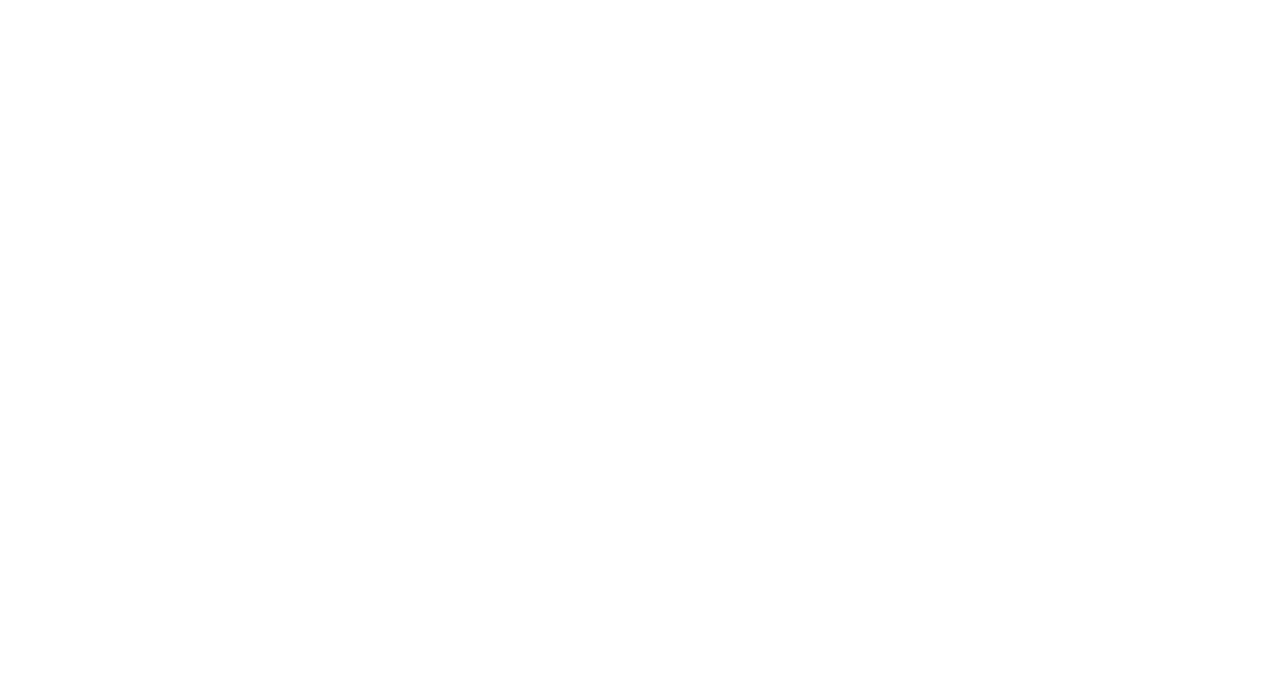
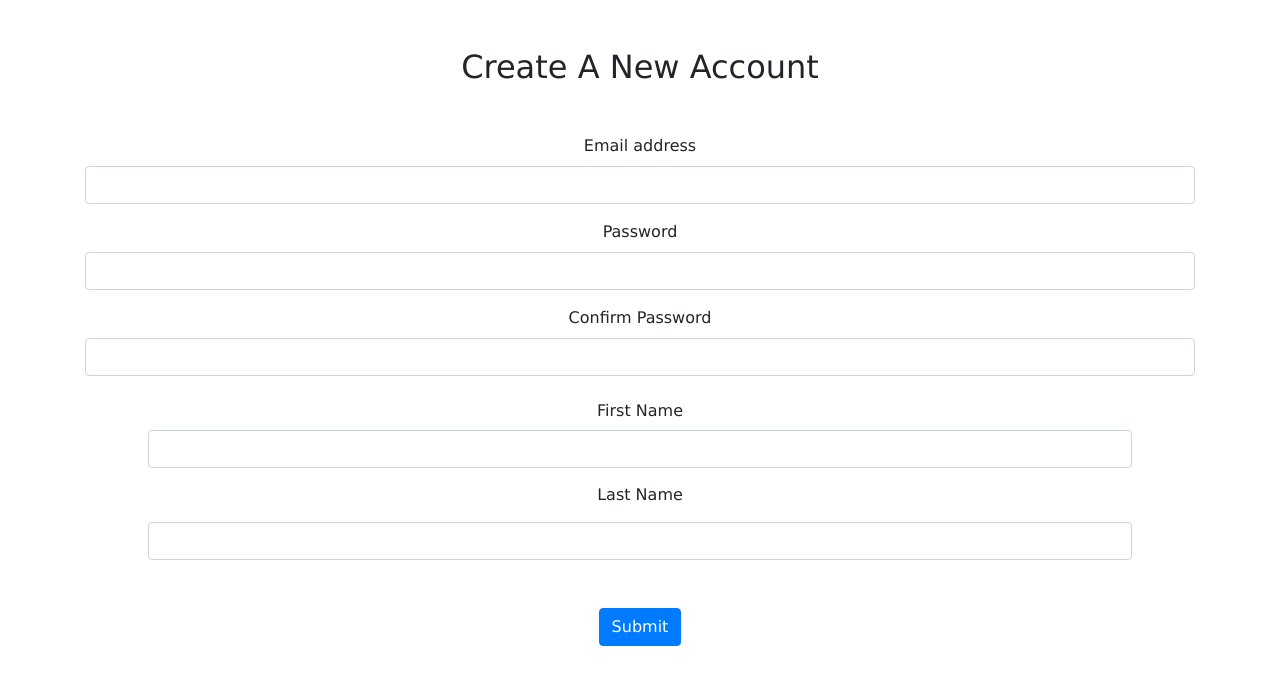
Before and after one commit to hmgreen44/Vacation-Planner, a React (Create React App) app: page /registration in a window 1280 px wide. Shown: the top 684 px of the page. Built offline with nearby package versions, Linux system fonts and the light colour scheme.

Commit message:
added registration

```diff
--- a/src/App.js
+++ b/src/App.js
@@ -1,5 +1,6 @@
 import './App.css';
 import LandingPage from './components/LandingPage'
+import RegisterPage from './components/RegisterPage'
 import { useState, useEffect } from 'react'
 import {
   BrowserRouter as Router,
@@ -17,6 +18,9 @@
             <LandingPage />
           </Route>
         </Switch>
+        <Route path="/registration/">
+          <RegisterPage />
+        </Route>
       </Router>
     </div>
   );
--- a/src/components/LandingPage.js
+++ b/src/components/LandingPage.js
@@ -24,7 +24,7 @@
                     <div className="col-md-12 col-sm-12">
                         <div className="card bg-translucent text-dark border-0">
                             <p className="card-text">Don't have an account?</p>
-                                <Link to="/RegisterPage/">
+                            <Link to="/registration/">
                                 Register Here</Link>
                         </div>
                     </div>
--- a/src/components/RegisterPage.js
+++ b/src/components/RegisterPage.js
@@ -0,0 +1,48 @@
+import { Link } from "react-router-dom"
+
+export default function RegisterPage(props) {
+
+    return (
+        <div className="row text-center mb-4 mt-5">
+            <div className="col-md-12 col-sm-12">
+                <h2>Create A New Account</h2>
+                <div className="row text-center mb-4 mt-5">
+                    <div className="col-md-12 col-sm-12">
+                        <form>
+                            <div class="mb-3">
+                                <label for="exampleInputEmail1" class="form-label">Email address</label>
+                                <input type="email" class="form-control" id="exampleInputEmail1" aria-describedby="emailHelp" />
+                                <div id="emailHelp" class="form-text"></div>
+                            </div>
+                            <div class="mb-3">
+                                <label for="exampleInputPassword1" class="form-label">Password</label>
+                                <input type="password" class="form-control" id="exampleInputPassword1" />
+                            </div>
+                            <div class="mb-3">
+                                <label for="exampleInputPassword1" class="form-label">Confirm Password</label>
+                                <input type="password" class="form-control" id="exampleInputPassword1" />
+                            </div>
+                            <div class="row mx-5 mb-5 mt-1 align-items-center">
+                                <div class="col-12">
+                                    <label for="inputFirstName6" class="col-form-label">First Name</label>
+                                </div>
+                                <div class="col-12 mb-2">
+                                    <input type="First Name" id="inputFirstName6" class="form-control" aria-describedby="FirstName" />
+                                </div>
+                                <div class="col-12 mb-2">
+                                    <label for="inputFirstName6" class="col-form-label">Last Name</label>
+                                </div>
+                                <div class="col-12">
+                                    <input type="First Name" id="inputFirstName6" class="form-control" aria-describedby="FirstName" />
+                                </div>
+                            </div>
+                            <button type="submit" class="btn btn-primary">Submit</button>
+                        </form>
+
+                    </div>
+                </div>
+            </div>
+        </div>
+    )
+
+}
```
Lines whose indentation alone changed are shown as unchanged.
